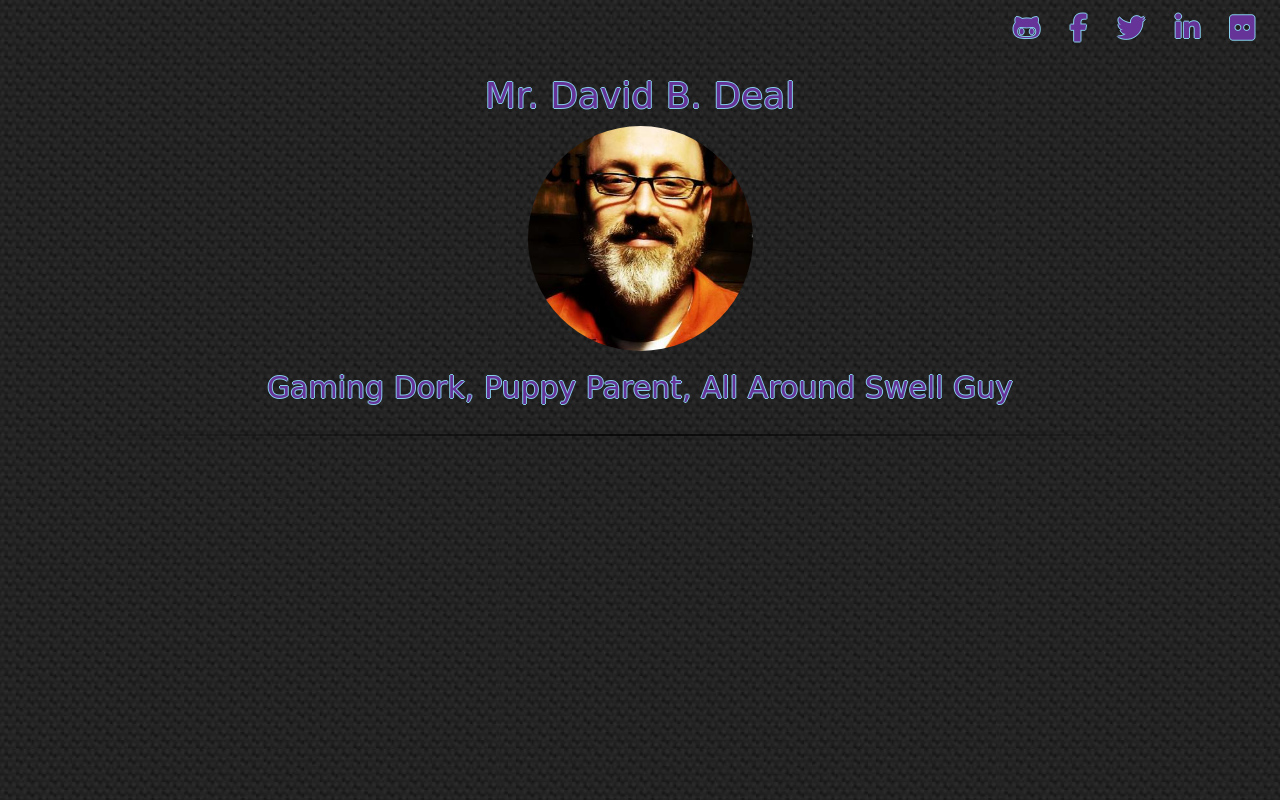
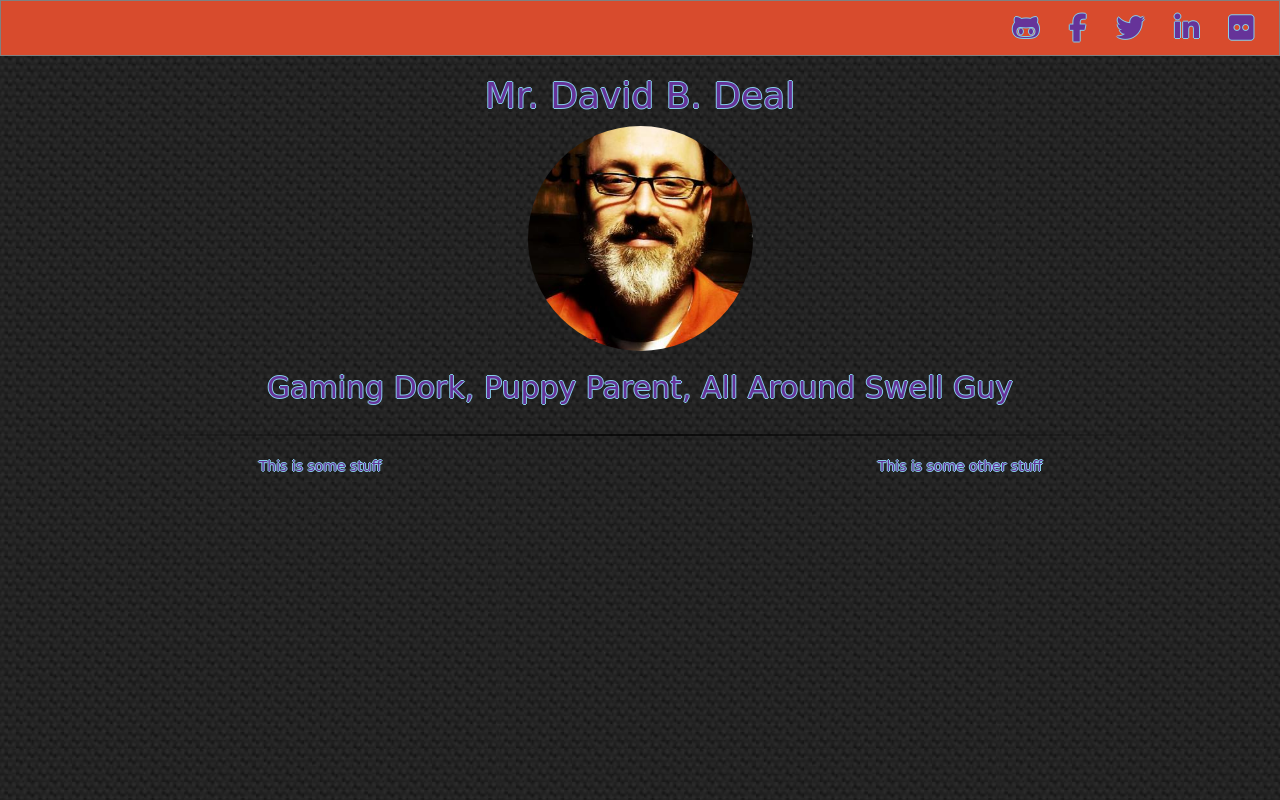
Before and after one commit to LeaDD/dotinfo, a website: page src/index.html in a window 1280 px wide. Drawn offline with nearby package versions, Linux system fonts and the light colour scheme; a web font is replaced by a local one.

Commit message:
Still working on layout

```diff
--- a/src/css/style.css
+++ b/src/css/style.css
@@ -35,6 +35,10 @@ img, embed, object, video {
     max-width: 100%;
 }
 
+#bio {
+    text-align: center;
+}
+
 body {
     color:  #663399;
     text-shadow: -1px 0 #87CEEB, 0 1px #87CEEB, 1px 0 #87CEEB, 0 -1px #87CEEB;
@@ -45,8 +49,11 @@ body {
 header {
     height: 7vh;
     text-align: right;
-    /*background: ##D84B2D;
-    background: -webkit-linear-gradient( #000,#fff);
+    background-color: #D84B2D;
+    border-style: solid;
+    border-width: 1px;
+    border-color: gray;
+/*    background: -webkit-linear-gradient( #000,#fff);
     background: -o-linear-gradient( #000,#fff);
     background: -moz-linear-gradient( #000,#fff);
     background: linear-gradient(to top, #000,#fff);*/
--- a/src/index.html
+++ b/src/index.html
@@ -50,6 +50,12 @@
         <hr>
 
         <section class="row" id="bio">
+            <div class="col-md-6">
+                <p>This is some stuff</p>
+            </div>
+            <div class="col-md-6">
+                <p>This is some other stuff</p>
+            </div>
 
         </section>
 
```
Also changed, not shown: dist/css/style.css, dist/index.html.
